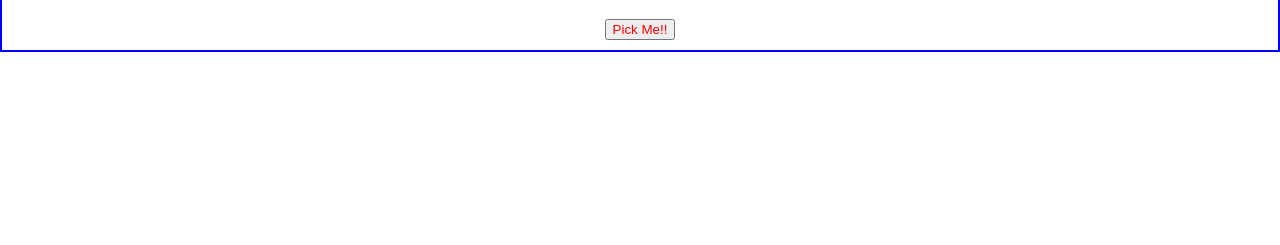
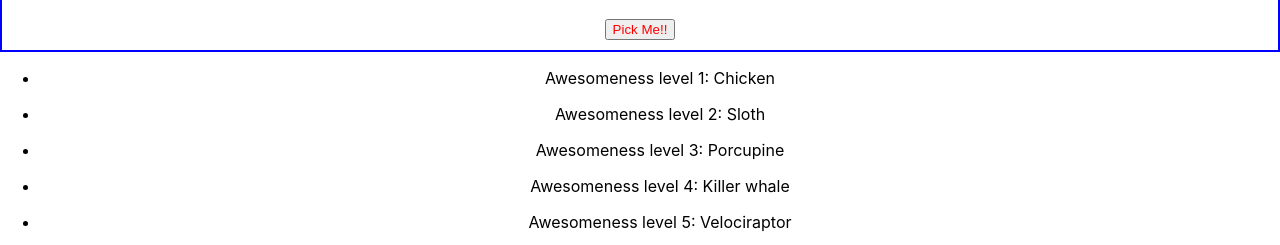
Before and after one commit to KimW1998/awesomeapp-test, a React (Create React App) app: page / in a window 1280 px wide. Shown: the part 1114-1359 px from the top of the page. Before the commit the page ends 1182 px from the top, so only its background shows below. Built offline with nearby package versions, Linux system fonts and the light colour scheme.

Commit message:
created a test element with arrays for a assingment

```diff
--- a/src/App.tsx
+++ b/src/App.tsx
@@ -1,7 +1,7 @@
 import "./App.css";
 import Title from "./components/Title";
 import Pokemon from "./components/Pokemon";
-
+import Test from "./components/test";
 function App() {
   return (
     <div className="App">
@@ -22,6 +22,8 @@ function App() {
           Terrifying={false}
         />
       </p>
+
+      <Test />
     </div>
   );
 }
--- /dev/null
+++ b/src/components/test.tsx
@@ -0,0 +1,19 @@
+const Test = () => {
+  return (
+    <div>
+      {["Chicken", "Sloth", "Porcupine", "Killer whale", "Velociraptor"].map(
+        (animal, index) => {
+          return (
+            <ul>
+              <li>
+                Awesomeness level {index + 1}: {animal}
+              </li>
+            </ul>
+          );
+        }
+      )}
+    </div>
+  );
+};
+
+export default Test;
```
